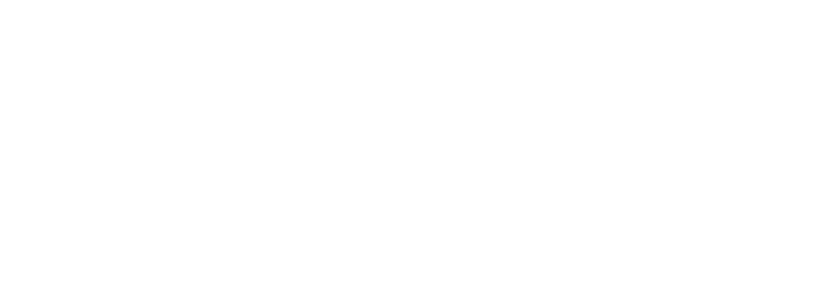
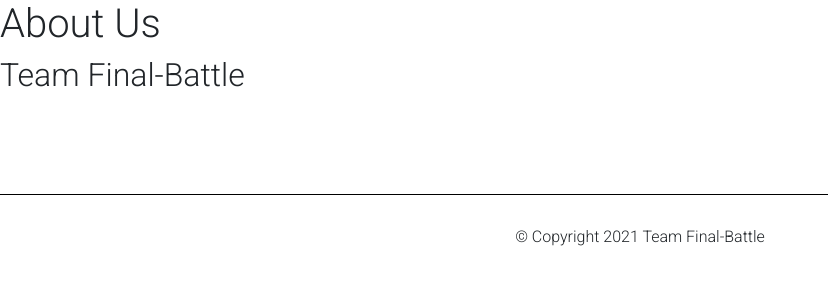
Before and after one commit to GhassanALNomani/Round, a React (Create React App) app in the folder frontend/: page /aboutus in a window 1280 px wide. Shown: the top 300 px of the page, without its empty margins (0-828 px from the left). Built offline with nearby package versions, Linux system fonts and the light colour scheme.

Commit message:
edit App.js, index.css, AboutUs.jsx, Footer.jsx

```diff
--- a/frontend/src/App.js
+++ b/frontend/src/App.js
@@ -7,6 +7,8 @@ import Create from './components/Create';
 import Home from './components/Home';
 import ShowPage from './components/ShowPage';
 import AuthRoute from './components/AuthRoute';
+import {AboutUs} from './components/AboutUs';
+import {Footer} from './components/Footer'
 import jwt_decode from "jwt-decode";
 import React, { useState, useEffect } from "react";
 import { BrowserRouter as Router, Route, Switch } from 'react-router-dom'
@@ -103,11 +105,14 @@ function App() {
             <Route path="/signup">
               <Signup />
             </Route>
-
+            <Route path="/aboutus">
+              <AboutUs />
+            </Route>
 
 
           </Switch>
         </Router>
+        <Footer />
         {/* : <Spinner animation="border" />
       } */}
     </div>
--- /dev/null
+++ b/frontend/src/components/AboutUs.jsx
@@ -0,0 +1,11 @@
+import React from 'react'
+import { MDBDropdown, MDBDropdownToggle, MDBDropdownMenu, MDBDropdownItem, MDBRow } from "mdbreact";
+
+export const AboutUs = () => {
+    return (
+        <>
+          <h1>About Us</h1>
+          <h2>Team Final-Battle</h2>
+        </>
+    )
+}
--- /dev/null
+++ b/frontend/src/components/Footer.jsx
@@ -0,0 +1,12 @@
+import React from 'react'
+import { MDBDropdown, MDBDropdownToggle, MDBDropdownMenu, MDBDropdownItem, MDBRow } from "mdbreact";
+
+export const Footer = () => {
+    return (
+        <>
+            <div className="footer">
+                    <footer>&copy; Copyright 2021 Team Final-Battle</footer>
+            </div>
+        </>
+    )
+}
--- a/frontend/src/index.css
+++ b/frontend/src/index.css
@@ -19,3 +19,10 @@ body, html {
     height: 100vh;
 
   }
+
+  .footer{
+    border-top: 1px solid black;
+    text-align: center;
+    padding-top: 30px;
+    margin-top: 100px;
+  }
```
Also changed, not shown: frontend/src/components/Home.jsx (line endings or trailing spaces).
